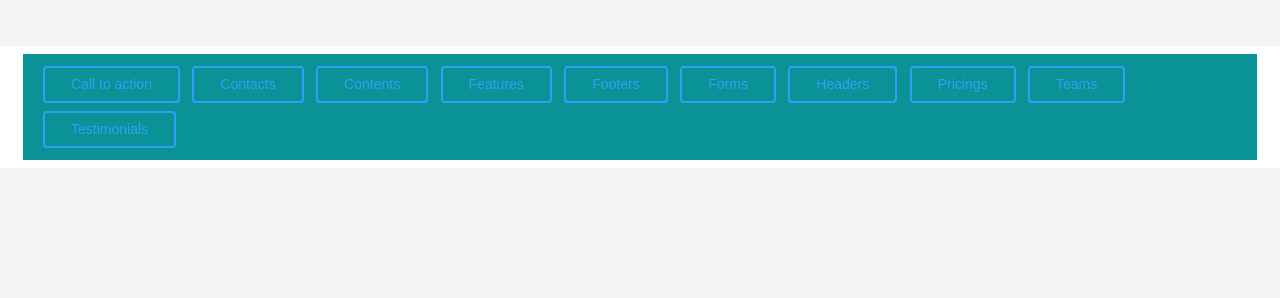
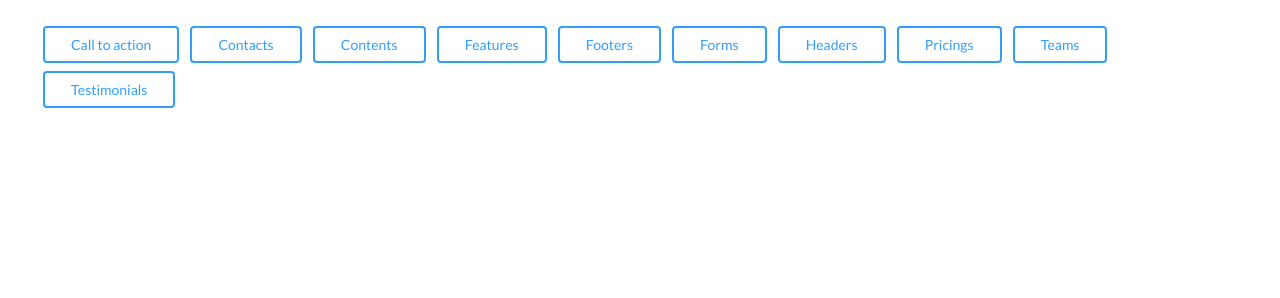
Before and after one commit to mjahmad1/profile, a plain HTML site: page index.html in a window 1280 px wide. Shown: the part 502-800 px from the top of the page. Drawn offline with nearby package versions, Linux system fonts and the light colour scheme; files whose address does not match are found by name.

Commit message:
Update index.html

```diff
--- a/index.html
+++ b/index.html
@@ -60,7 +60,7 @@
 
   <link type="text/css" rel="stylesheet" href="froala_blocks.css">
   <link type="text/css" rel="stylesheet" href="froala_blocks.min.css">
-  <link type="text/css" rel="stylesheet" href="styles.css">
+
   <style>
     #navigator {
       position: sticky;
```
